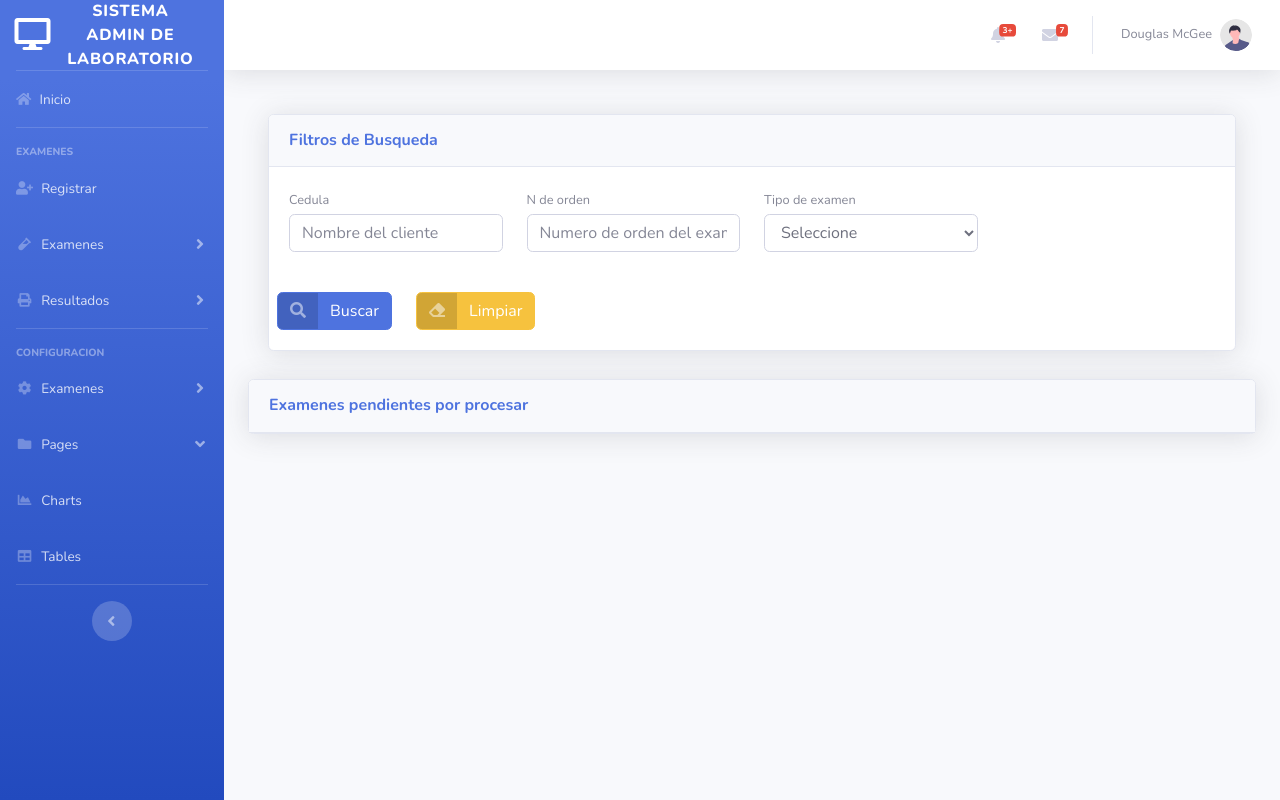
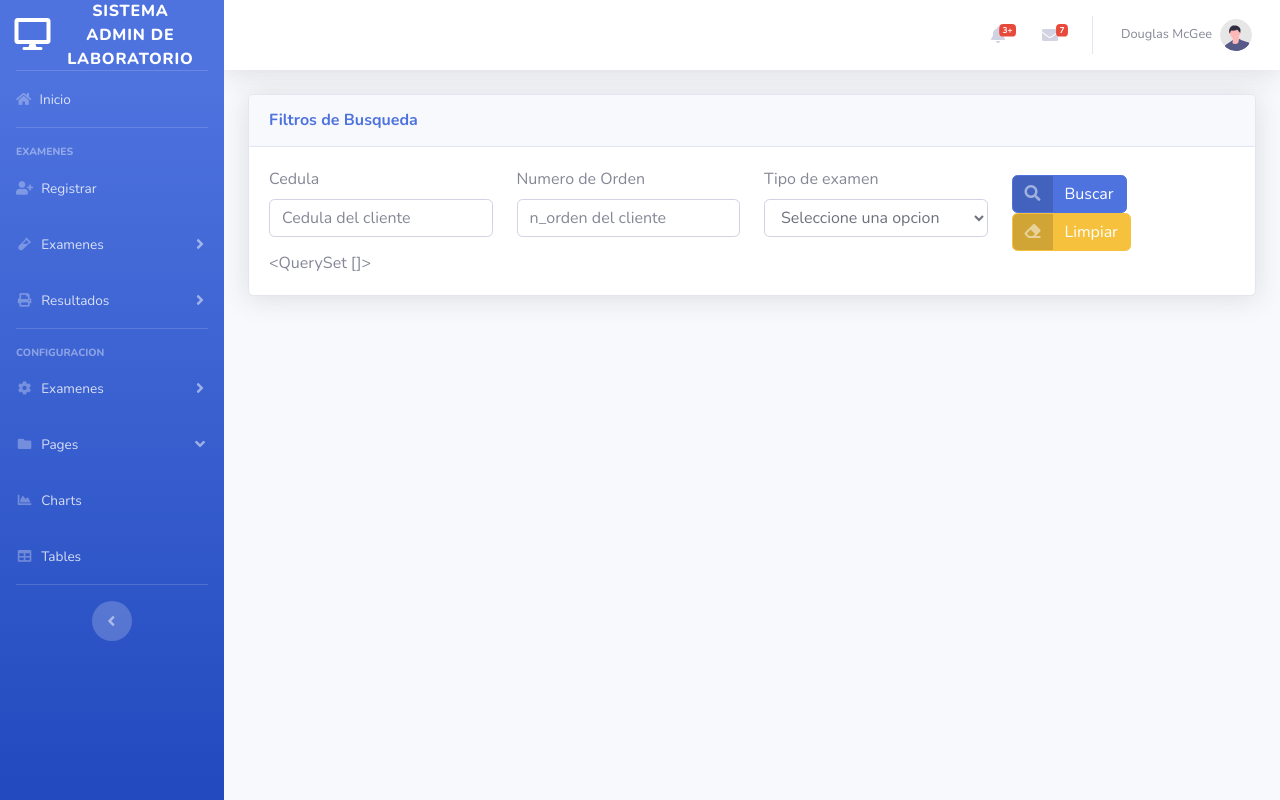
Before and after one commit to rodriguezjr/sist_lab, a Django app: page /procesar in a window 1280 px wide. Run offline with Django 4.2, Linux system fonts and the light colour scheme; data comes from the database, SQL or seed files in the repository; both versions use the stored data as it was after the commit; some libraries are stand-ins or nearby versions.

Commit message:
filtro de busqueda para procesar examenes pendiente ajustar condicionales

```diff
--- a/gest_lab/models.py
+++ b/gest_lab/models.py
@@ -80,6 +80,7 @@ class examen(models.Model):
     validado_id_personal = models.ForeignKey('personal', related_name='validado_por', on_delete=models.PROTECT, null=True, blank=True)
     entrega_id_personal = models.ForeignKey('personal', related_name='entragado_por', on_delete=models.PROTECT, null=True, blank=True)
     id_prueba = models.ForeignKey('prueba', on_delete=models.PROTECT)
+    id_analisis = models.ForeignKey('analisis', on_delete=models.PROTECT)
     def __str__(self):
         return '%s %s %s' % (str(self.n_orden) ,str(self.id_prueba), str(self.id_cliente))
 
--- a/gest_lab/templates/gest_lab/procesar.html
+++ b/gest_lab/templates/gest_lab/procesar.html
@@ -2,7 +2,7 @@
 {% load static %}
 {% block content %}
 
-<div class="card-body">
+<!-- <div class="card-body">
 	<div class="card shadow mb-2" >
 		<div class="card-header py-3">
 			<h6 class="m-0 font-weight-bold text-primary" >Filtros de Busqueda</h6>
@@ -53,10 +53,49 @@
 </div>
 
 
-
+ -->
 <div class="card shadow mb-4">
 	<div class="card-header py-3">
-		<h6 class="m-0 font-weight-bold text-primary">Examenes pendientes por procesar</h6>
+		<h6 class="m-0 font-weight-bold text-primary">Filtros de Busqueda</h6>
+	</div>
+	<div class="card-body">
+		<form method="GET">
+		{% csrf_token %}
+		<div class="row">
+			<div class="col-md-3">
+				<label class="form-label" for="cedula">Cedula</label>
+				<input class="form-control" type="text" name="cedula" placeholder="Cedula del cliente">
+			</div>
+			<div class="col-md-3">
+				<label class="form-label" for="n_orden">Numero de Orden</label>
+				<input class="form-control" type="text" name="n_orden" placeholder="n_orden del cliente">
+			</div>
+			<div class="col-md-3">
+				<label class="form-label" for="t_examen">Tipo de examen</label>
+				<select class="form-control" type="text" name="t_examen" placeholder="n_orden del cliente">
+					<option value="">Seleccione una opcion</option>
+					{% for a in analisis %}
+						<option value="{{a.id}}">{{a.nombre}}</option>
+					{% endfor %}
+				</select>
+			</div>
+			<div class="col-md-3 d-inline align-self-end mt-2">
+				<div class="d-md-inline">
+					<button class="btn btn-primary btn-icon-split ">
+						<span class="icon text-white-50"><i class="fas fa-search"></i></span>
+						<span class="text">Buscar</span>
+					</button>
+					<button type="reset" class="btn btn-warning btn-icon-split">
+						<span class="icon text-white-50"><i class="fas fa-eraser"></i></span>
+						<span class="text">Limpiar</span>
+					</button>
+				</div>
+			</div>
+		</div>
+		</form>
+		<!-- {{analisis}} -->
+		{{l_examenes}}
+		<!-- {{query}} -->
 	</div>
 </div>
 
--- a/gest_lab/templates/gest_lab/solicitar.html
+++ b/gest_lab/templates/gest_lab/solicitar.html
@@ -8,7 +8,7 @@
 	</div>
 		<div class="card-body">
 			{% if not cli %}
-			<form method="POST">
+			<form method="GET">
 				{% csrf_token %}
 				<div class="row">
 					<div class="col-md-6">
--- a/gest_lab/views.py
+++ b/gest_lab/views.py
@@ -1,8 +1,9 @@
 from django.shortcuts import render, HttpResponse
 from django.template import Context
-from gest_lab.models import cliente, sexo
+from gest_lab.models import cliente, sexo, analisis, examen
 from gest_lab.forms import FormularioCliente
 import datetime
+from django.db.models import Count
 # Create your views here.
 
 def inicio(request):
@@ -20,9 +21,10 @@ def solicitar(request):
     # else:
     #     form = FormularioCliente()
     persona = {}
-    if request.method == 'POST':
+    if request.method == 'GET':
         if len(persona) == 0:
-            persona = cliente.objects.filter(cedula=request.POST['cedula_text']).values()
+            persona = cliente.objects.filter(cedula=request.GET.get('cedula_text')).values()
+            #print(request.GET.get('cedula_text'))
     else:
         persona = {}
 
@@ -35,7 +37,18 @@ def solicitar(request):
 
 def procesar(request):
     #return HttpResponse('procesar')
-    return render(request, 'gest_lab/procesar.html',{'dir_ex':'/procesar'})
+    l_analisis = analisis.objects.all()
+    l_examenes = {}
+    if request.method == 'GET':
+        ced = request.GET.get('cedula') if request.GET.get('cedula') != None else ''
+        n_ord = request.GET.get('n_orden') if request.GET.get('n_orden') != None else ''
+        t_ex = request.GET.get('t_examen') if request.GET.get('t_examen') != None else 0
+        if t_ex == '':
+            l_examenes = examen.objects.values('n_orden','id_cliente__cedula','id_analisis__nombre').filter(id_cliente__cedula__startswith=ced,n_orden__endswith=n_ord).annotate(dcount=Count('n_orden')).order_by()
+        else:
+            l_examenes = examen.objects.values('n_orden','id_cliente__cedula','id_analisis__nombre').filter(id_cliente__cedula__startswith=ced,n_orden__endswith=n_ord,id_analisis=t_ex).annotate(dcount=Count('n_orden')).order_by()
+        # print(l_examenes.query)
+    return render(request, 'gest_lab/procesar.html',{'dir_ex':'/procesar', 'analisis':l_analisis, 'l_examenes':l_examenes, 'query':l_examenes.query})
 
 def validar(request):
     #return HttpResponse('validar')
```
Also changed, not shown: db.sqlite3, gest_lab/migrations/0009_examen_id_analisis.py (added).
